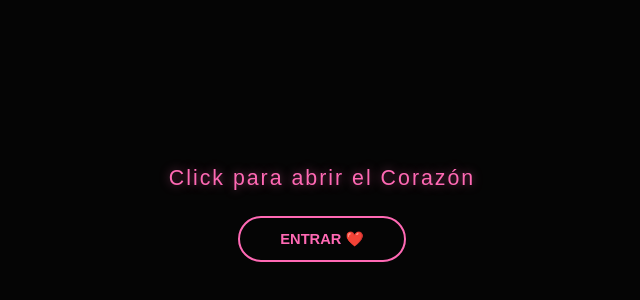
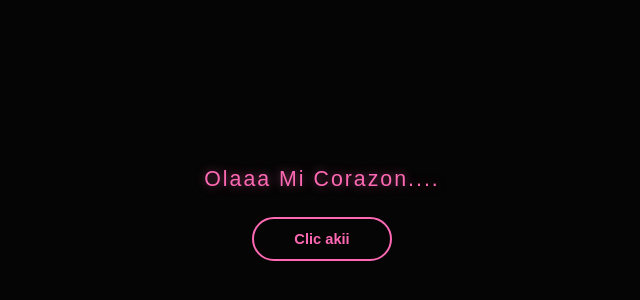
Before and after one commit to 1Wh8/loviu, a plain HTML site: page index.html in a window 1280 px wide. Shown: the part 186-486 px from the top of the page, without its empty margins (318-958 px from the left). Drawn offline with Linux system fonts and the light colour scheme.

Commit message:
Update index.html

```diff
--- a/index.html
+++ b/index.html
@@ -149,8 +149,8 @@
     <div class="dedication-tag" id="dedication">Para Mi Lissi</div>
 
     <div class="music-prompt" id="prompt" onclick="startLoveStory()">
-        <h1>Click para abrir el Corazón</h1>
-        <button class="start-btn">ENTRAR ❤️</button>
+       <h1>Olaaa Mi Corazon....</h1>
+        <button class="start-btn">Clic akii</button>
     </div>
 
     <canvas id="loveCanvas"></canvas>
```
